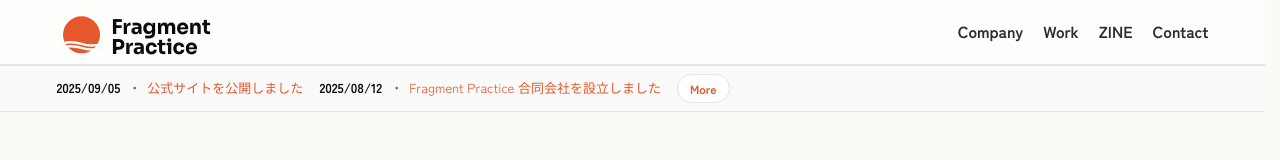
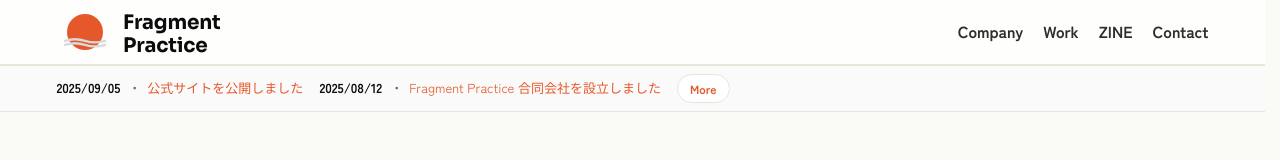
Before and after one commit to yasufrag/fragmentpractice.com, a Next.js app: page / in a window 1280 px wide. Shown: the top 160 px of the page. Built offline with nearby package versions, Linux system fonts and the light colour scheme.

Commit message:
commit fragmentpractice.com

```diff
--- a/src/components/BrandLogo.tsx
+++ b/src/components/BrandLogo.tsx
@@ -1,76 +1,55 @@
 // components/BrandLogo.tsx
 "use client";
 
-import { memo, useId } from "react";
+import { memo } from "react";
 
-export default memo(function BrandLogo() {
-  const uid = useId();
-  const titleId = `fp-logo-${uid}`;
-
-  // ── 基本スケール
-  const FONT = 22;
-  const LINE = 22;
-  const CIRCLE = 40;     // 左シンボルの直径
-  const R = CIRCLE / 2;
-  const GAP = 12;
-  const SVG_H = 50;
-  const BASE_Y = 29;
-  const CY = 30;
-
-  const textW = FONT * 10;
-  const viewW = CIRCLE + GAP + textW;
-  const viewH = Math.max(SVG_H, CY + R + 4);
-
-  const SYM_SCALE = CIRCLE / 90;
-  const SYM_TX = R - 50 * SYM_SCALE;
-  const SYM_TY = CY - 50 * SYM_SCALE;
-
-  // ── 波線位置（2本のみ）
-  const W1 = 72, W2 = 82;
-  const CTRL_UP = 8; // 山の高さ
+function BrandLogo() {
+  // 図案（100x100）内の円の中心X
+  const CIRCLE_CX = 55;
+  // 波パスは中心X=50で描いてあるので +5 平行移動で揃える
+  const WAVE_OFFSET_X = CIRCLE_CX - 50; // = 5
 
   return (
     <svg
       role="img"
-      aria-labelledby={titleId}
+      aria-label="Fragment Practice"
       xmlns="http://www.w3.org/2000/svg"
-      viewBox={`0 0 ${viewW} ${viewH}`}
-      preserveAspectRatio="xMinYMid meet"
+      viewBox="0 0 165 50"
       className="fp-brandlogo"
-      style={{ height: SVG_H, width: "auto", display: "block" }}
+      style={{ height: 50, width: "auto", display: "block" }}
     >
-      <title id={titleId}>Fragment Practice</title>
-
-      {/* ── 太陽（柿色）＋ 海（白抜き波2本） */}
-      <g transform={`translate(${SYM_TX}, ${SYM_TY}) scale(${SYM_SCALE})`}>
-        <circle cx="50" cy="50" r="45" fill="var(--accent)" />
-
+      {/* ── シンボル（太陽＋波） */}
+      <g transform="translate(0,5) scale(0.4)">
+        <circle cx={CIRCLE_CX} cy="50" r="45" fill="var(--accent)" />
         <g
-          stroke="var(--bg)" // 白抜き固定
-          strokeWidth="6"
+          transform={`translate(${WAVE_OFFSET_X},0)`}
+          stroke="#d9d9d9"
+          strokeWidth={6}
           fill="none"
           strokeLinecap="round"
         >
-          <path d={`M0 ${W1} Q 25 ${W1 - CTRL_UP}, 50 ${W1} T 100 ${W1}`} />
-          <path d={`M0 ${W2} Q 25 ${W2 - CTRL_UP}, 50 ${W2} T 100 ${W2}`} />
+          <path d="M0 72 Q 25 64, 50 72 T 100 72" />
+          <path d="M0 82 Q 25 74, 50 82 T 100 82" />
         </g>
       </g>
 
-      {/* ── ワードマーク */}
+      {/* ── ワードマーク（少し詰める：70 → 62） */}
       <g
-        transform={`translate(${CIRCLE + GAP}, 0)`}
+        transform="translate(60,0)"
         style={{
           fontFamily:
-            'var(--font-display), "Sora", ui-sans-serif, system-ui, -apple-system, "Zen Kaku Gothic New", "Noto Sans JP", sans-serif',
+            'var(--font-display), "Sora", ui-sans-serif, system-ui, "Zen Kaku Gothic New", "Noto Sans JP", sans-serif',
           fontWeight: 700,
           letterSpacing: "-0.01em",
           fill: "currentColor",
           textRendering: "optimizeLegibility",
         }}
       >
-        <text x={0} y={BASE_Y} fontSize={FONT}>Fragment</text>
-        <text x={0} y={BASE_Y + LINE} fontSize={FONT}>Practice</text>
+        <text x={0} y={22} fontSize={20}>Fragment</text>
+        <text x={0} y={45} fontSize={20}>Practice</text>
       </g>
     </svg>
   );
-});
+}
+
+export default memo(BrandLogo);
```
Also changed, not shown: public/icon.svg.
